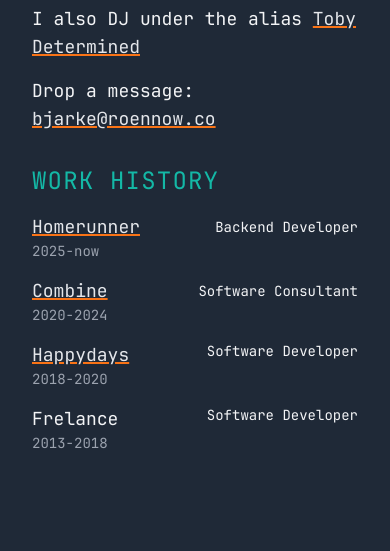
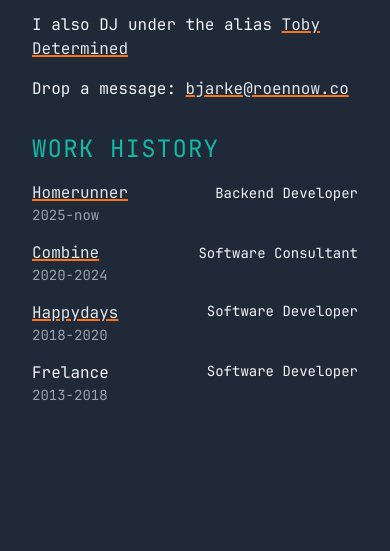
Before and after one commit to roennow/roennow.co, a website built with Parcel: page src/index.html in a window 390 px wide. Shown: the part 293-844 px from the top of the page. Built offline with nearby package versions, Linux system fonts and the light colour scheme.

Commit message:
Smalller font for smaller displays

```diff
--- a/src/index.html
+++ b/src/index.html
@@ -22,7 +22,7 @@
         <link rel="stylesheet" href="style.css">
         <script defer src="https://umami.roennow.co/script.js" data-website-id="079eeee5-e576-4cbf-9d00-970c790ea723"></script>
     </head>
-    <body class="flex items-center justify-center bg-gray-800 p-8 font-sans text-lg text-gray-100 min-h-svh font-jetbrains lg:text-xl">
+    <body class="flex items-center justify-center bg-gray-800 p-8 font-sans text-gray-100 min-h-svh font-jetbrains md:text-lg lg:text-xl">
         <div class="flex max-lg:flex-col justify-center gap-8 md:gap-16 lg:max-w-screen-lg lg:gap-32">
             <section class="w-full lg:w-3/5">
                 <h1 class="mb-4 text-4xl uppercase tracking-wider text-teal-500">Bjarke Rønnow</h1>
```
